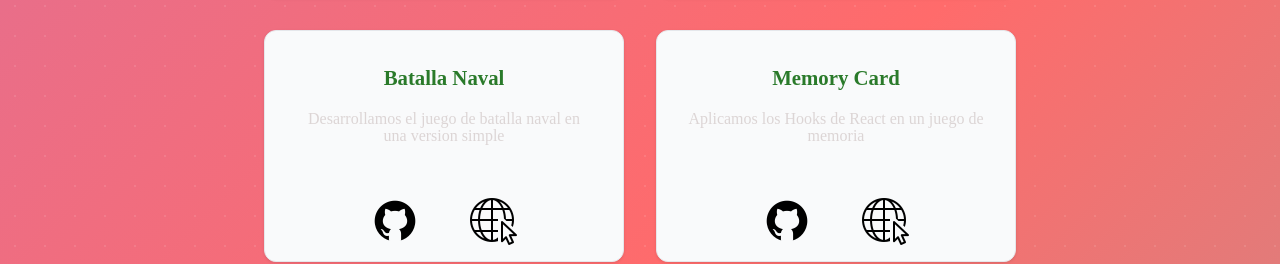
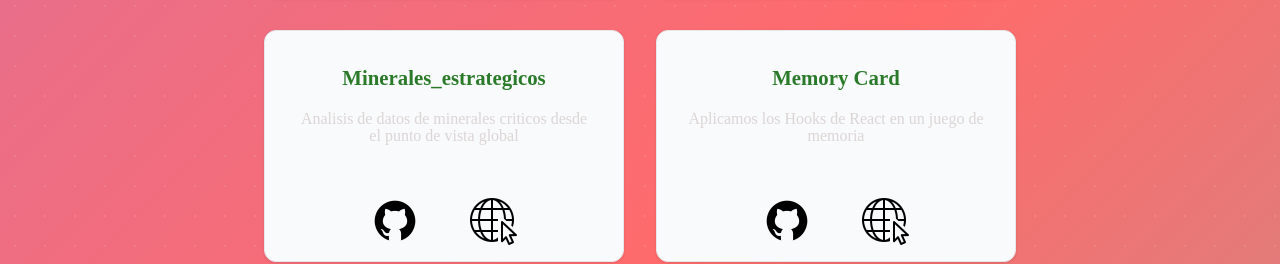
Before and after one commit to JoelCabrera-irnma/CV_Perfil_Ingeniero, a React (Vite) app: page / in a window 1280 px wide. Both pictures are taken after a click on the link "PROYECTOS". Shown: the part 909-1173 px from the top of the page. Built offline with nearby package versions, Linux system fonts and the light colour scheme; a web font is replaced by a local one.

Commit message:
adjuntado nuevo repo y fix iconos

```diff
--- a/src/components/Projects.jsx
+++ b/src/components/Projects.jsx
@@ -16,9 +16,9 @@ const Projects = () => {
         },
         {
             id: 3,
-            title: 'Batalla Naval',
-            description: 'Desarrollamos el juego de batalla naval en una version simple',
-            link: 'https://joelcabrera-irnma.github.io/Battleship_project/'
+            title: 'Minerales_estrategicos',
+            description: 'Analisis de datos de minerales criticos desde el punto de vista global',
+            link: 'https://github.com/JoelCabrera-irnma/strategic_minerals'
         },
         {
             id: 4,
@@ -40,8 +40,8 @@ const Projects = () => {
                         <h3>{project.title}</h3>
                         <p>{project.description}</p>
                         <div>
-                            <img src="public/assets/icons8-github-50.png" alt="github" />
-                            <img src="public/assets/icons8-internet-50.png" alt="web" />
+                            <img src="/public/assets/icons8-github-50.png" alt="github" />
+                            <img src="/public/assets/icons8-internet-50.png" alt="web" />
                         </div>
                     </a>
                 ))}
```
